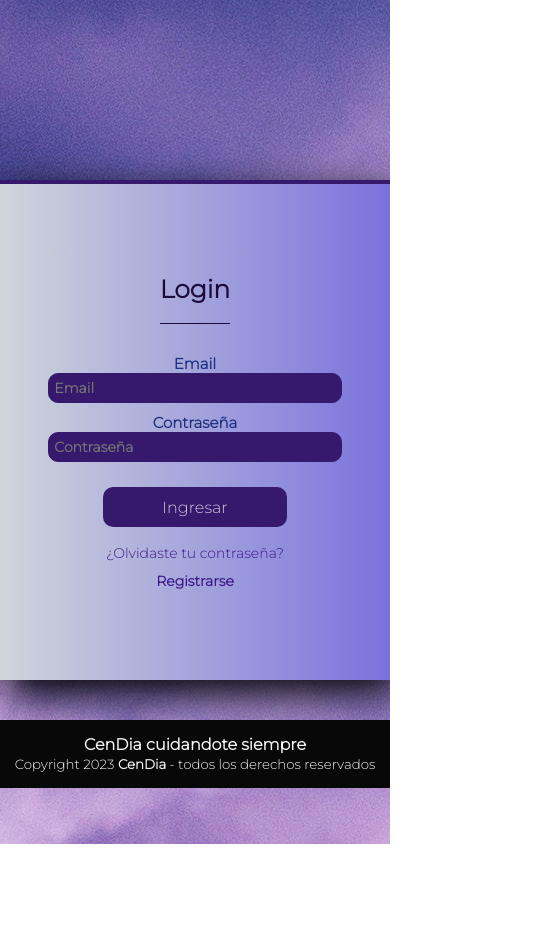
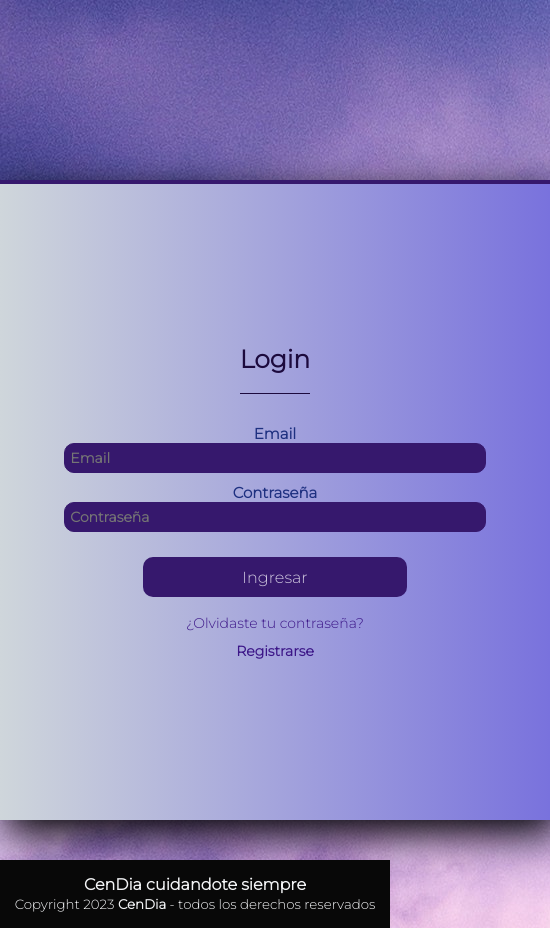
Before and after one commit to isisgiraldi/integrador, a plain HTML site: page login.html in a window 390 px wide. Shown: the whole page, 550 px wide, since content can reach past the window. Before the commit the page ends 844 px from the top, so only its background shows below. Drawn offline with Linux system fonts and the light colour scheme.

Commit message:
Update login.css

```diff
--- a/login.css
+++ b/login.css
@@ -82,8 +82,8 @@ body {
 }
 @media (max-width: 576px) {
   .formulario {
-    width: 100%;
-    height: 500px;
+    width: 550px;
+    height: 640px;
     padding: 3%;
   }
 }
```
